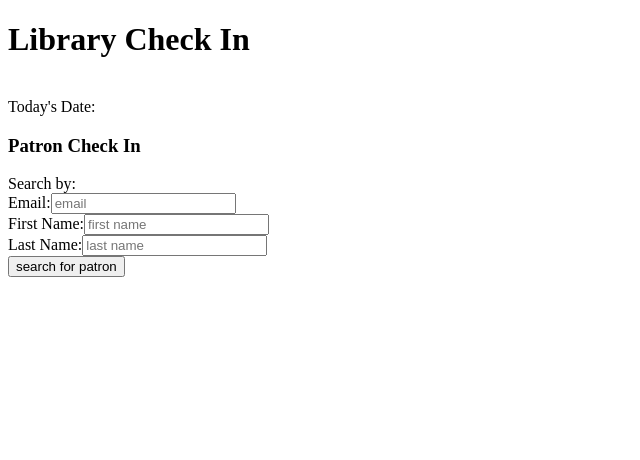
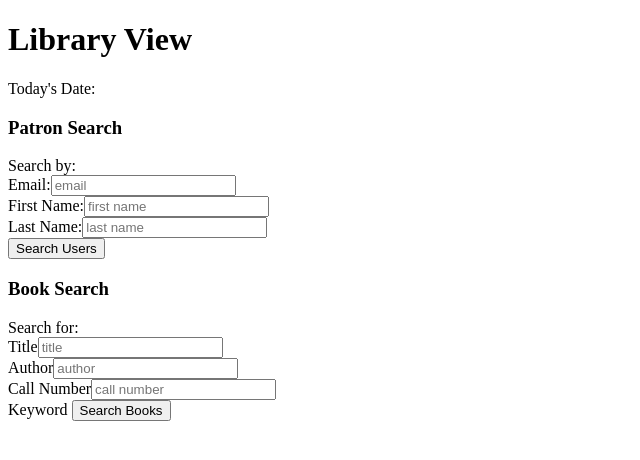
Before and after one commit to memuunkie/HBProject_research_library_app, a Flask app: page /library in a window 1280 px wide. Shown: the top 460 px of the page, without its empty margins (0-640 px from the left). Run offline with Flask 2, Linux system fonts and the light colour scheme.

Commit message:
Added book search form to library_view.html and app.route on server

```diff
--- a/server.py
+++ b/server.py
@@ -7,7 +7,7 @@ from flask_debugtoolbar import DebugToolbarExtension
 
 from sqlalchemy import and_, or_
 
-from model import Book, User, connect_to_db, db
+from model import Book, User, Visit
 from model import connect_to_db, db
 
 
@@ -35,6 +35,12 @@ def library_view():
     return render_template('library_view.html')
 
 
+@app.route('/search-books', methods=['GET'])
+def find_book():
+    """Do a search on books and return a list of matches"""
+
+
+
 @app.route('/search-users', methods=['GET'])
 def find_user():
     """Do a search of user and return a list of possible matches"""
@@ -58,6 +64,17 @@ def find_user():
                                     User.fname.ilike(fname),
                                     User.lname.ilike(lname))).all()
 
+    user_results = {}
+
+    for user in users:
+        user_results[user.user_id] = {
+        'fname': user.fname,
+        'lname': user.lname,
+        'email': user.email
+        }
+
+    print user_results
+    print jsonify(user_results)
     return render_template('user_results.html', users=users)
 
 
--- a/templates/library_view.html
+++ b/templates/library_view.html
@@ -3,15 +3,15 @@
 
 {% block content %}
 
-    <h1>Library Check In</h1>
+    <h1>Library View</h1>
 
     <!-- Display the current date & time -->
-    <br>Today's Date:
+    <p>Today's Date:</p>
 
 
     <div>
         <!-- Create a Visit -->
-        <h3>Patron Check In</h3>
+        <h3>Patron Search</h3>
         <form id="user-search" action="/search-users" method='GET'>
             <!-- Sends form data as GET -->
 
@@ -23,12 +23,29 @@
                 <br>Last Name:<input id="search-lname"class="form-control" type="text" name="lname" placeholder="last name">
             </div>
             <div class="form-group">
-                <input id="check-in-patron" class="btn btn-primary" type="submit" value="search for patron">
+                <input id="check-in-patron" class="btn btn-primary" type="submit" value="Search Users">
+                <!-- <button>test</button> -->
             </div>
         </form>
+    </div>
+
 
         <div id="result-user-list"></div>
+
+    <div>
+        <h3>Book Search</h3>
+        <form id="book-search" action="">
+            <div class="form-group">
+                Search for:
+                <br>Title<input id="search-title" class="form-control" type="text" name="title" placeholder="title">
+                <br>Author<input id="search-author" class="form-control" type="text" name="author" placeholder="author">
+                <br>Call Number<input id="search-callnum" class="form-control" type="text" name='call-number' placeholder="call number">
+                <br>Keyword
+                <input id="add-book" class="btn btn-primary" type="submit" value="Search Books">
+                <!-- <button>test</button> -->
+            </div>
     </div>
+
 
 <!--     <div>
         <h3>Today's Patrons</h3>
@@ -40,18 +57,6 @@
             <button class="btn btn-primary"></button>
         <br> ...new patrons...
             <button id="add-patron-visit" class="btn btn-primary">Add Patron to List</button>
-    </div>
-
-
-    <div>
-        <h3>Add Book</h3>
-        <br>Patron Name
-        <br>Search for:
-        <br>Title
-        <br>Author
-        <br>Call Number
-        <br>Keyword
-            <button id="add-book" class="btn btn-primary">Add Book</button>
     </div>
 
     <div>
@@ -72,6 +77,6 @@
             <button class="btn btn-primary"></button>
     </div>
  -->
-
-
+<!-- <script src="http://code.jquery.com/jquery.js"></script>
+<script src="/static/library-functions.js"></script> -->
 {% endblock %}
```
Also changed, not shown: static/library-functions.js (+8 -4 lines), static/styles.css (+16 -0 lines), templates/book_results.html (added, +22 -0 lines).
